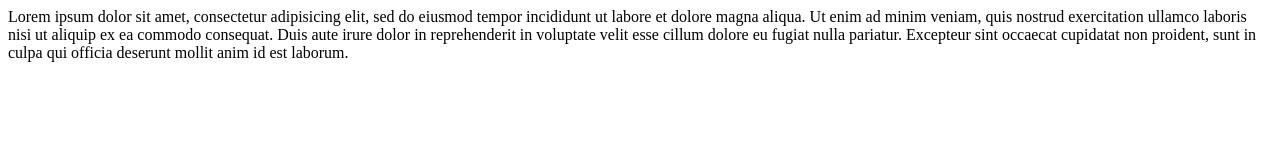
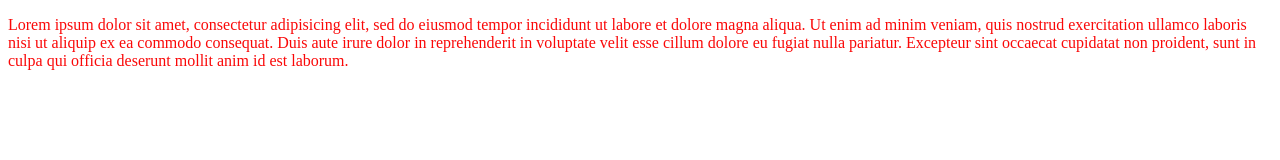
Before and after one commit to Mr-Dany/tarea, a plain HTML site: page index.html in a window 1280 px wide. Drawn offline with Linux system fonts and the light colour scheme.

Commit message:
colocar color

```diff
--- a/index.html
+++ b/index.html
@@ -7,11 +7,13 @@
 	<link rel="stylesheet" href="">
 </head>
 <body>
-	Lorem ipsum dolor sit amet, consectetur adipisicing elit, sed do eiusmod
+	<p style ="color: #FA0808">
+		Lorem ipsum dolor sit amet, consectetur adipisicing elit, sed do eiusmod
 	tempor incididunt ut labore et dolore magna aliqua. Ut enim ad minim veniam,
 	quis nostrud exercitation ullamco laboris nisi ut aliquip ex ea commodo
 	consequat. Duis aute irure dolor in reprehenderit in voluptate velit esse
 	cillum dolore eu fugiat nulla pariatur. Excepteur sint occaecat cupidatat non
 	proident, sunt in culpa qui officia deserunt mollit anim id est laborum.
+	</p>
 </body>
 </html>
```
